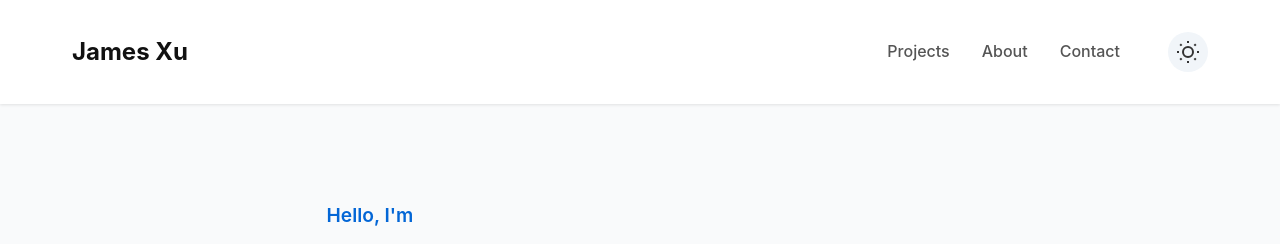
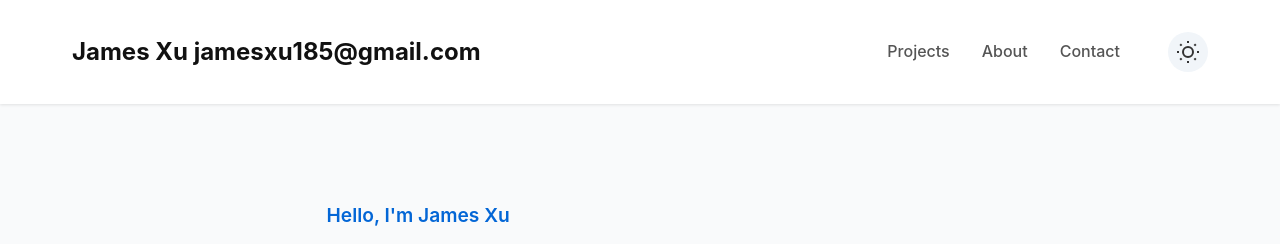
Before and after one commit to JamesXuper/Personal-Website, a plain HTML site: page index.html in a window 1280 px wide. Shown: the top 244 px of the page. Drawn offline with Linux system fonts and the light colour scheme.

Commit message:
adding my name

```diff
--- a/index.html
+++ b/index.html
@@ -11,7 +11,7 @@
     <header>
         <div class="container">
             <nav>
-                <div class="logo">James Xu</div>
+                <div class="logo">James Xu jamesxu185@gmail.com</div>
                 <div class="nav-links">
                     <a href="#projects">Projects</a>
                     <a href="#about">About</a>
@@ -45,7 +45,7 @@
     <section class="hero">
         <div class="container">
             <div class="hero-content">
-                <div class="greeting">Hello, I'm</div>
+                <div class="greeting">Hello, I'm James Xu</div>
                 <h1><span id="typing-text">James Xu</span></h1>
                 <div class="cta-buttons">
                     <a href="#projects" class="btn btn-primary">View My Work</a>
```
